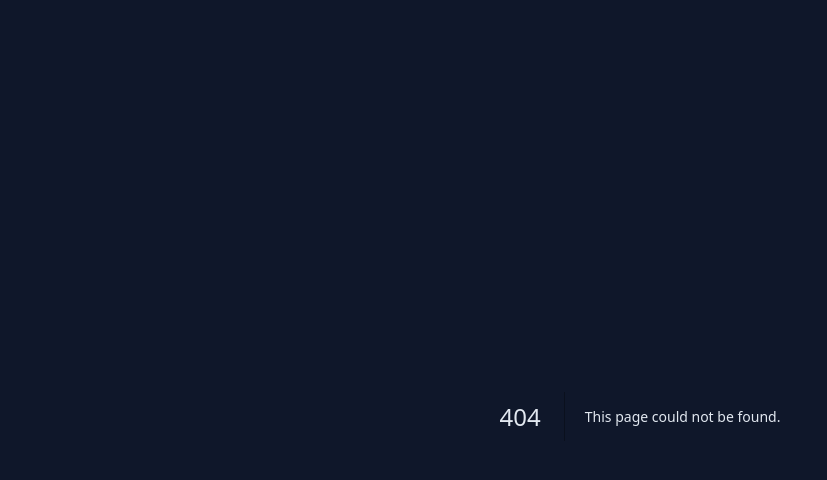
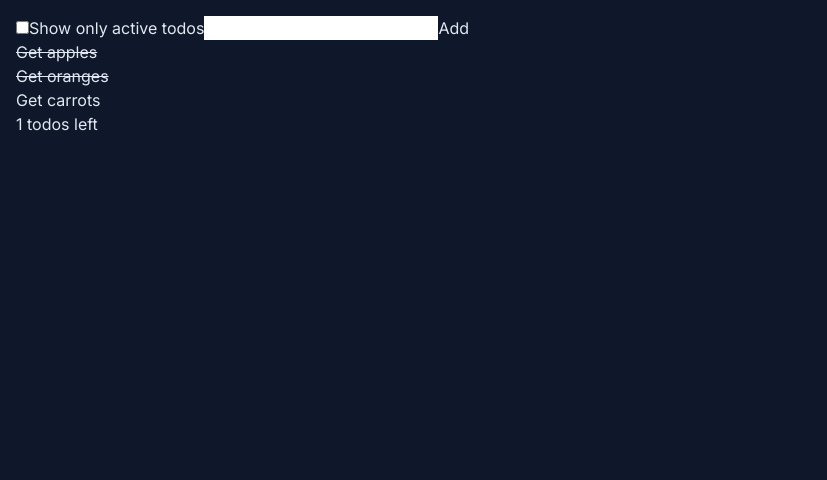
Before and after one commit to KrzysztofSnopek/exercises-and-codewars, a Next.js app: page /effectTasks/transformData in a window 1280 px wide. Before the commit this address had no page. Shown: the top 480 px of the page, without its empty margins (0-827 px from the left). Built offline with nearby package versions, Linux system fonts and the light colour scheme.

Commit message:
Adds starting code to a task that needs you to simplify the code by removing the useEffect

```diff
--- /dev/null
+++ b/src/app/effectTasks/page.tsx
@@ -0,0 +1,22 @@
+import Link from "next/link";
+import ReturnButton from "../components/ReturnButton";
+
+export default function Home() {
+  return (
+    <>
+      <header>
+        <h1 className="text-center">Effect tasks</h1>
+      </header>
+      <div>
+        <ol className="p-4">
+          <li className="p-2 list-decimal">
+            <Link href="/effectTasks/transformData">
+              Transform data so that you can get rid of unnecessary useEffects
+            </Link>
+          </li>
+        </ol>
+      </div>
+      <ReturnButton />
+    </>
+  );
+}
--- /dev/null
+++ b/src/app/effectTasks/transformData/page.tsx
@@ -0,0 +1,72 @@
+"use client";
+
+// The TodoList below displays a list of todos. When the “Show only active todos” checkbox is ticked, completed todos are not displayed in the list. Regardless of which todos are visible, the footer displays the count of todos that are not yet completed.
+
+// Simplify this component by removing all the unnecessary state and Effects.
+
+import { useState, useEffect } from "react";
+import { initialTodos, createTodo } from "./todos.js";
+
+type Todo = {
+  id: number;
+  text: string;
+  completed: boolean;
+};
+
+export default function TodoList() {
+  const [todos, setTodos] = useState(initialTodos);
+  const [showActive, setShowActive] = useState(false);
+  const [activeTodos, setActiveTodos] = useState<Todo[]>([]);
+  const [visibleTodos, setVisibleTodos] = useState<Todo[]>([]);
+  const [footer, setFooter] = useState(null);
+
+  useEffect(() => {
+    setActiveTodos(todos.filter((todo) => !todo.completed));
+  }, [todos]);
+
+  useEffect(() => {
+    setVisibleTodos(showActive ? activeTodos : todos);
+  }, [showActive, todos, activeTodos]);
+
+  useEffect(() => {
+    setFooter(<footer>{activeTodos.length} todos left</footer>);
+  }, [activeTodos]);
+
+  return (
+    <>
+      <label>
+        <input
+          type="checkbox"
+          checked={showActive}
+          onChange={(e) => setShowActive(e.target.checked)}
+        />
+        Show only active todos
+      </label>
+      <NewTodo onAdd={(newTodo: Todo) => setTodos([...todos, newTodo])} />
+      <ul>
+        {visibleTodos.map((todo) => (
+          <li key={todo.id}>
+            {todo.completed ? <s>{todo.text}</s> : todo.text}
+          </li>
+        ))}
+      </ul>
+      {footer}
+    </>
+  );
+}
+
+function NewTodo({ onAdd }: any) {
+  const [text, setText] = useState("");
+
+  function handleAddClick() {
+    setText("");
+    onAdd(createTodo(text));
+  }
+
+  return (
+    <>
+      <input value={text} onChange={(e) => setText(e.target.value)} />
+      <button onClick={handleAddClick}>Add</button>
+    </>
+  );
+}
--- /dev/null
+++ b/src/app/effectTasks/transformData/todos.ts
@@ -0,0 +1,15 @@
+let nextId = 0;
+
+export function createTodo(text: string, completed = false) {
+  return {
+    id: nextId++,
+    text,
+    completed,
+  };
+}
+
+export const initialTodos = [
+  createTodo("Get apples", true),
+  createTodo("Get oranges", true),
+  createTodo("Get carrots"),
+];
--- a/src/app/page.tsx
+++ b/src/app/page.tsx
@@ -22,6 +22,11 @@ export default function Home() {
               Completing tasks with useRef as a main topic
             </Link>
           </li>
+          <li className="p-2 list-decimal">
+            <Link href="/effectTasks">
+              Refactoring code to get rid of useEffects
+            </Link>
+          </li>
         </ol>
       </div>
     </>
```
